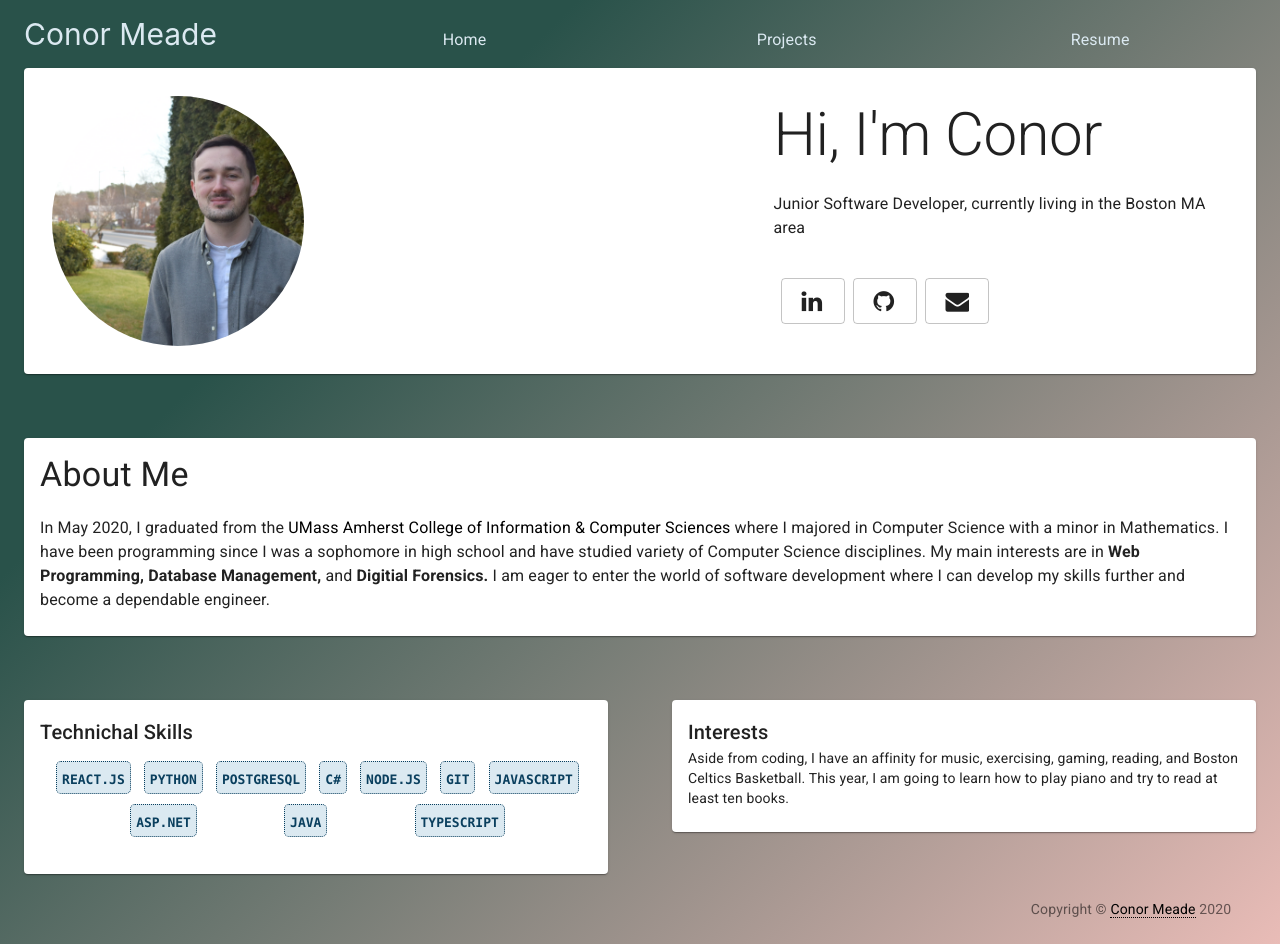
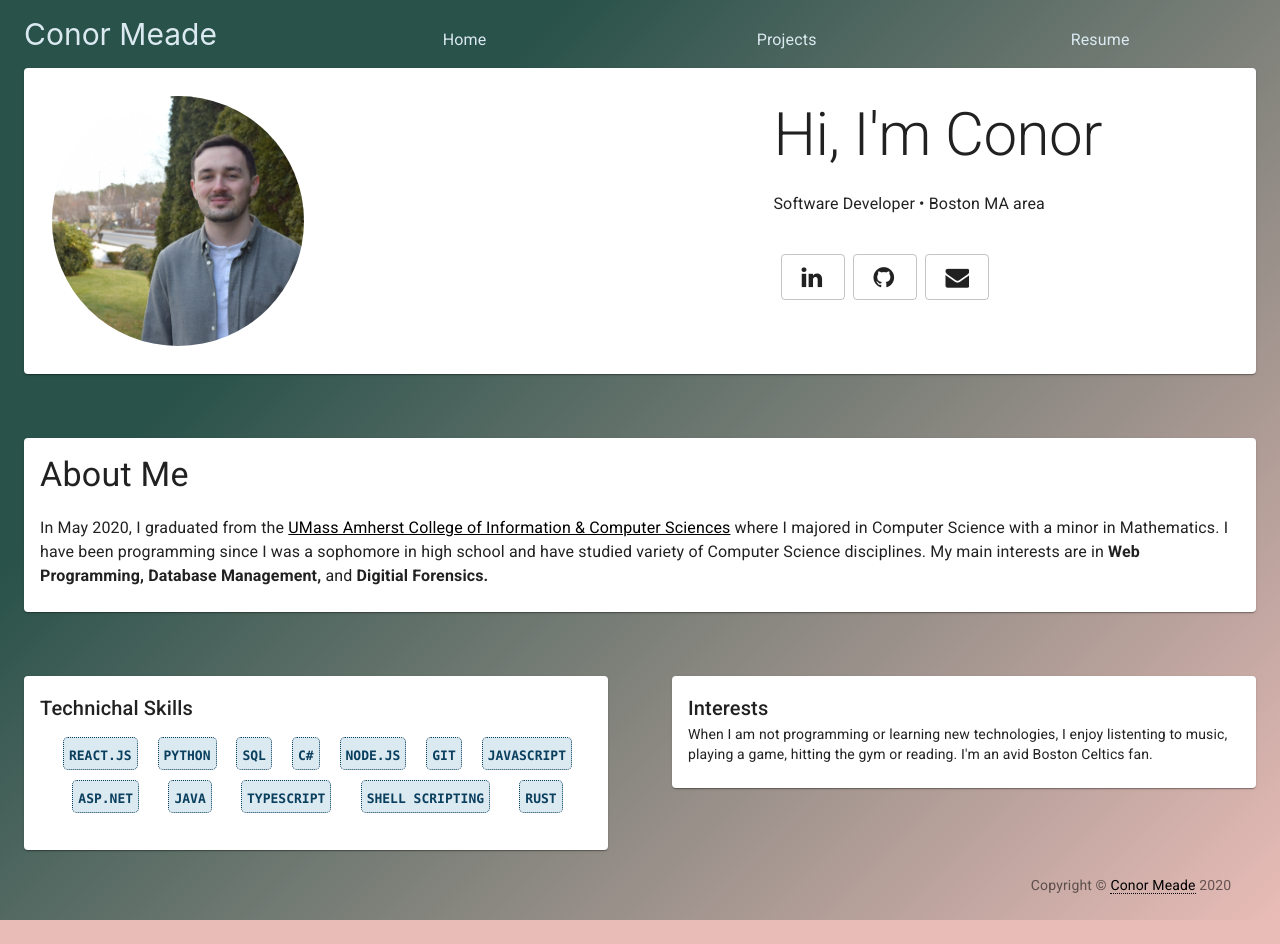
Before and after one commit to ConorMeade/Personal-site, a React (Create React App) app: page / in a window 1280 px wide. After the commit the page ends 920 px from the top, so only its background shows below. Built offline with nearby package versions, Linux system fonts and the light colour scheme.

Commit message:
Update bio and skills

```diff
--- a/src/data/data.js
+++ b/src/data/data.js
@@ -6,7 +6,7 @@ export const data = {
     website: "https://www.conormeade.com",
     name: "Conor Meade",
     occupation: "Software Engineer",
-    headline: "Junior Software Developer, currently living in the Boston MA area",
+    headline: "Software Developer • Boston MA area",
     alma: "University of Massachusetts Amherst",
     github: "https://github.com/ConorMeade",
     linkedin: "https://www.linkedin.com/in/conor-meade-23cm/",
@@ -44,7 +44,7 @@ export const skills = [
     },
     {
         key: 2,
-        name: "PostgreSQL"
+        name: "SQL"
     },
     {
         key: 3,
@@ -73,8 +73,15 @@ export const skills = [
     {
         key: 9,
         name: "Typescript"
+    },
+    {
+        key: 10,
+        name: "Shell Scripting"
+    },
+    {
+        key: 10,
+        name: "Rust"
     }
-
 ]
 
 export const projects = [
--- a/src/pages/Home.js
+++ b/src/pages/Home.js
@@ -56,7 +56,8 @@ const useStyles = makeStyles({
         color: 'black',
         '&:hover': {
             background: '#dbe9f1'
-        }
+        },
+        textDecoration: 'underline'
     }
 })
 
@@ -119,7 +120,7 @@ const Home = () => {
 
                         <Typography variant="body1">
                             In May 2020, I graduated from the <Link className={classes.links} href="https://www.cics.umass.edu/">UMass Amherst College of Information & Computer Sciences</Link> where I majored in Computer Science with a minor in Mathematics. I have been programming since I was a sophomore in high school and have studied variety of Computer Science disciplines.
-                            My main interests are in <strong>Web Programming, Database Management, </strong> and <strong>Digitial Forensics.</strong> I am eager to enter the world of software development where I can develop my skills further and become a dependable engineer.
+                            My main interests are in <strong>Web Programming, Database Management, </strong> and <strong>Digitial Forensics.</strong>
                         </Typography>
                     </CardContent>
                 </Card>
@@ -148,7 +149,7 @@ const Home = () => {
                             Interests
                         </Typography>
                         <Typography variant="body2">
-                            Aside from coding, I have an affinity for music, exercising, gaming, reading, and Boston Celtics Basketball. This year, I am going to learn how to play piano and try to read at least ten books.
+                            When I am not programming or learning new technologies, I enjoy listenting to music, playing a game, hitting the gym or reading. I'm an avid Boston Celtics fan.
                         </Typography>
                     </CardContent>
                 </Card>
```
Also changed, not shown: 1 other file (tests, documents, lock files or other folders).
